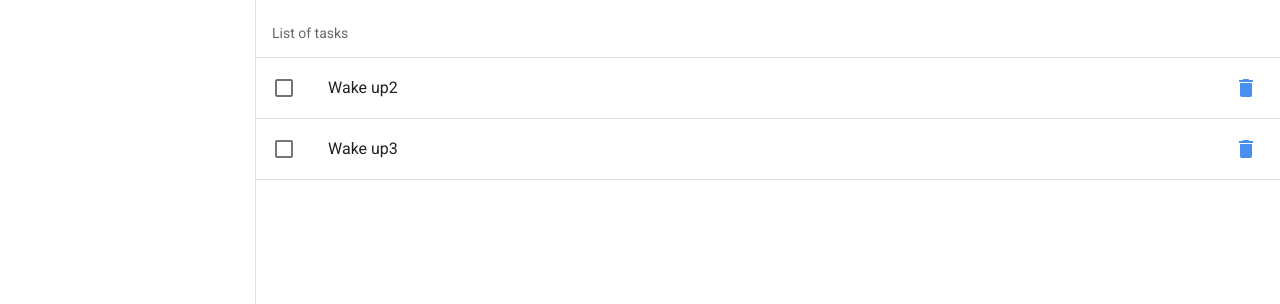
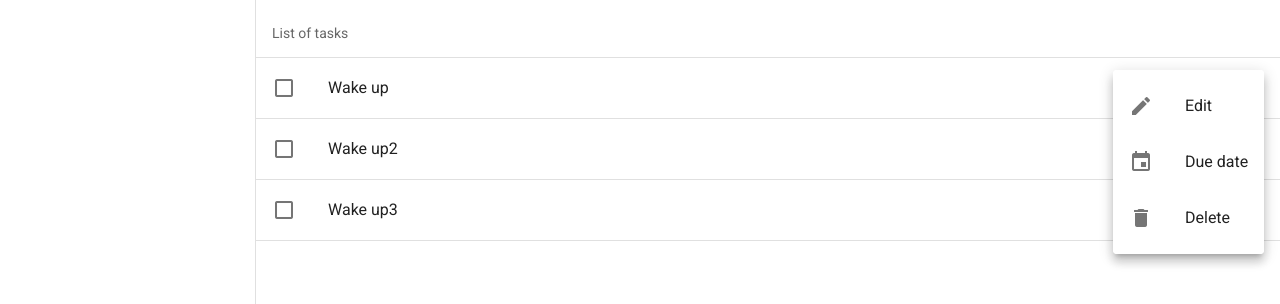
Before and after one commit to Raigyo/vue-vuetify, a Vue app: page / in a window 1280 px wide. Both pictures are taken after a click on the button 1246 px from the left and 287 px from the top of the page. Shown: the part 199-503 px from the top of the page. Built offline with nearby package versions, Linux system fonts and the light colour scheme.

Commit message:
task menu

```diff
--- /dev/null
+++ b/src/components/ToDo/Dialogs/DialogDelete.vue
@@ -0,0 +1,27 @@
+<template>
+  <v-dialog :value="true" persistent max-width="290">
+    <v-card>
+      <v-card-title class="text-h5"> Delete task? </v-card-title>
+      <v-card-text>Are you sure you want to delete this task?</v-card-text>
+      <v-card-actions class="justify-center">
+        <v-spacer></v-spacer>
+        <v-btn @click="$emit('close')" text> No, don't delete! </v-btn>
+        <v-btn
+          @click="$store.dispatch('deleteTask', task.id)"
+          color="red darken-1"
+          text
+        >
+          Yes, delete!
+        </v-btn>
+      </v-card-actions>
+    </v-card>
+  </v-dialog>
+</template>
+
+<script>
+export default {
+  props: ["task"],
+};
+</script>
+
+<style></style>
--- a/src/components/ToDo/Task.vue
+++ b/src/components/ToDo/Task.vue
@@ -16,10 +16,7 @@
           >
         </v-list-item-content>
         <v-list-item-action>
-          <!-- modifier 'stop' to not affect the parent -->
-          <v-btn @click.stop="$store.dispatch('deleteTask', task.id)" icon>
-            <v-icon color="primary lighten-1">mdi-delete</v-icon>
-          </v-btn>
+          <task-menu :task="task" />
         </v-list-item-action>
       </template>
     </v-list-item>
@@ -28,7 +25,12 @@
 </template>
 
 <script>
+import TaskMenu from "@/components/ToDo/TaskMenu";
+
 export default {
   props: ["task"],
+  components: {
+    "task-menu": TaskMenu,
+  },
 };
 </script>
--- /dev/null
+++ b/src/components/ToDo/TaskMenu.vue
@@ -0,0 +1,75 @@
+<template>
+  <div>
+    <v-menu bottom left>
+      <template v-slot:activator="{ on, attrs }">
+        <v-btn color="primary" icon v-bind="attrs" v-on="on">
+          <v-icon>mdi-dots-vertical</v-icon>
+        </v-btn>
+      </template>
+
+      <v-list>
+        <v-list-item
+          v-for="(item, index) in items"
+          :key="index"
+          @click="handleClick(index)"
+        >
+          <v-list-item-icon>
+            <v-icon v-text="item.icon"></v-icon>
+          </v-list-item-icon>
+          <v-list-item-title>{{ item.title }}</v-list-item-title>
+        </v-list-item>
+      </v-list>
+    </v-menu>
+    <dialog-delete
+      v-if="dialogs.delete"
+      @close="dialogs.delete = false"
+      :task="task"
+    />
+  </div>
+</template>
+
+<script>
+import DialogDelete from "@/components/ToDo/Dialogs/DialogDelete";
+export default {
+  props: ["task"],
+  data: () => ({
+    dialogs: {
+      delete: false,
+    },
+    items: [
+      {
+        title: "Edit",
+        icon: "mdi-pencil",
+        click() {
+          console.log("edit");
+        },
+      },
+      {
+        title: "Due date",
+        icon: "mdi-calendar",
+        click() {
+          console.log("calendar");
+        },
+      },
+      {
+        title: "Delete",
+        icon: "mdi-delete",
+        click() {
+          this.dialogs.delete = true;
+        },
+      },
+    ],
+  }),
+  methods: {
+    handleClick(index) {
+      // call(this), to make the 'this' refers to the view instance
+      this.items[index].click.call(this);
+    },
+  },
+  components: {
+    "dialog-delete": DialogDelete,
+  },
+};
+</script>
+
+<style></style>
```
Also changed, not shown: src/components/Task.vue (deleted, +0 -9 lines).
